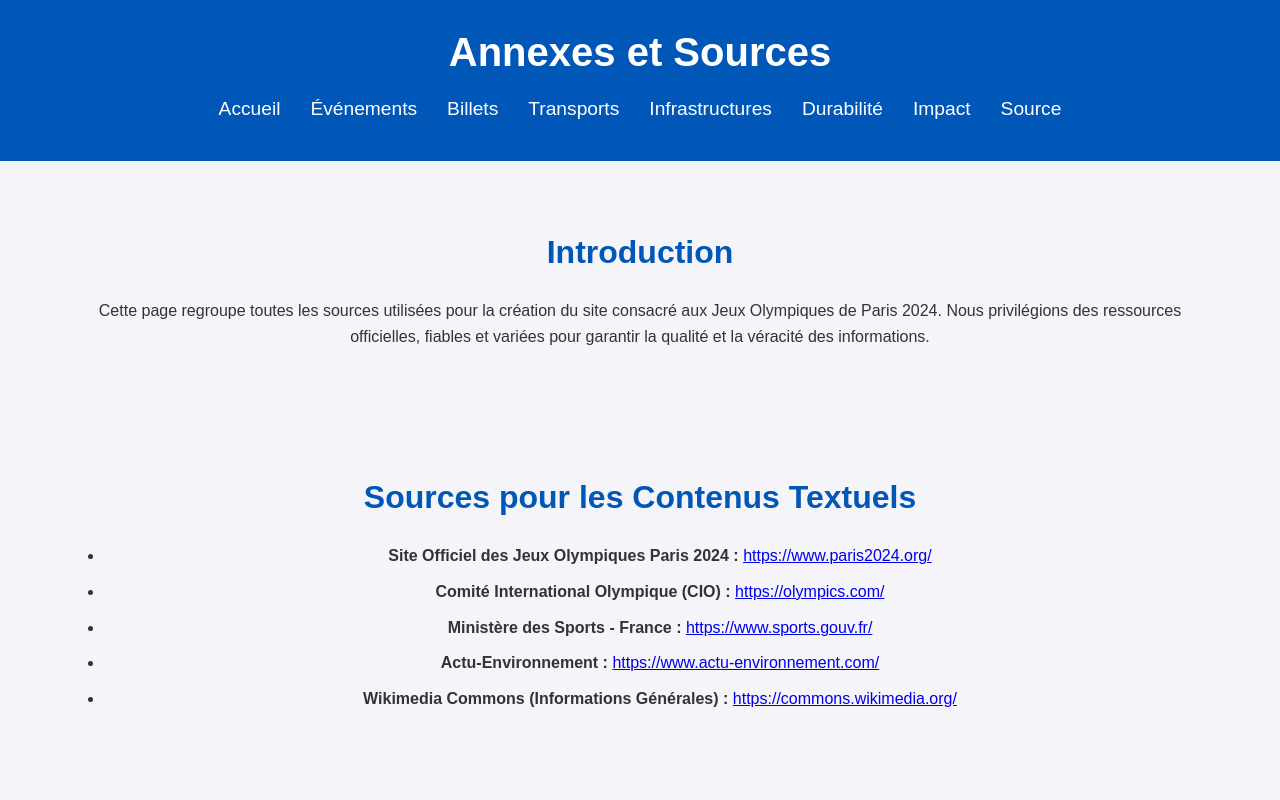
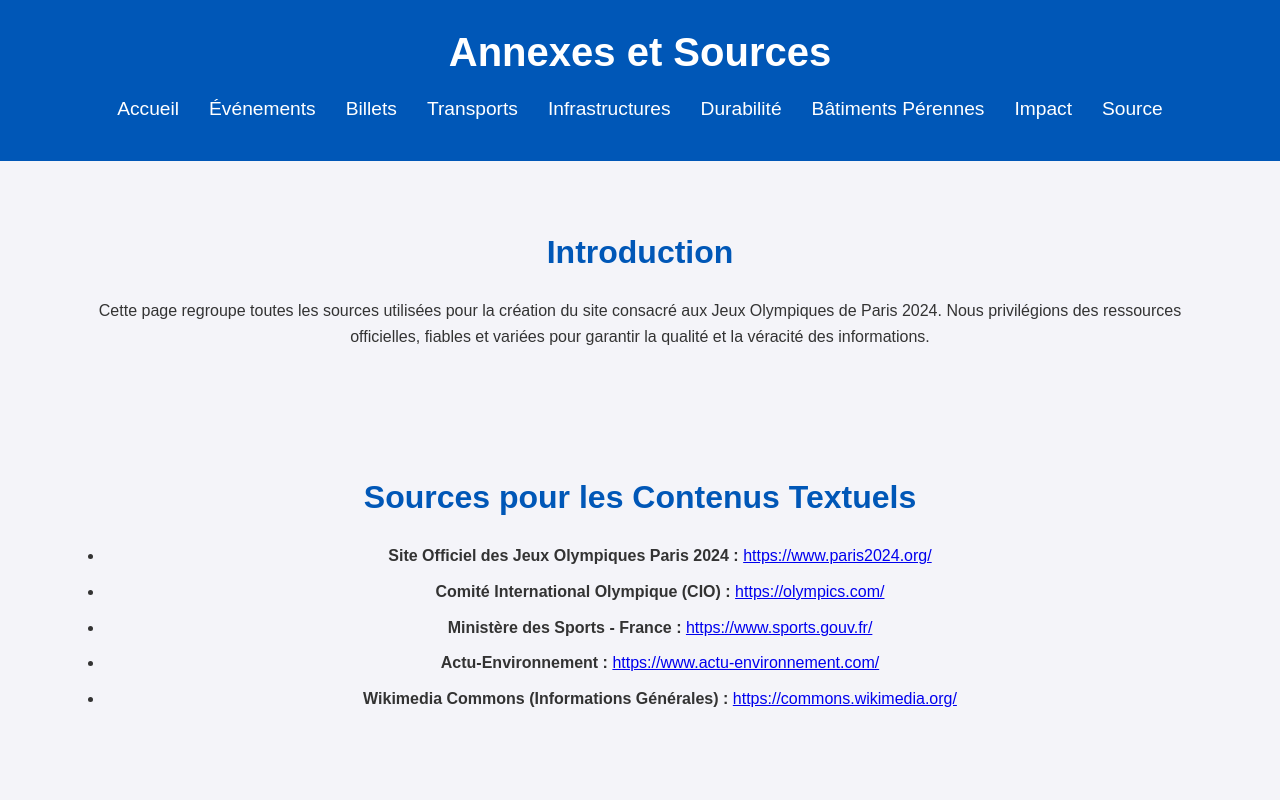
Before and after one commit to ThileepanEdvin/Site-JO28, a plain HTML site: page annexe.html in a window 1280 px wide. Shown: the top 800 px of the page. Drawn offline with Linux system fonts and the light colour scheme.

Commit message:
annexe.html

```diff
--- a/annexe.html
+++ b/annexe.html
@@ -19,6 +19,7 @@
                     <li><a href="https://thileepanedvin.github.io/Site-JO28/reseau.html">Transports</a></li>
                     <li><a href="https://thileepanedvin.github.io/Site-JO28/infrastructures.html">Infrastructures</a></li>
                     <li><a href="https://thileepanedvin.github.io/Site-JO28/environnement.html">Durabilité</a></li>
+                     <li><a href="https://thileepanedvin.github.io/Site-JO28/conservation.html">Bâtiments Pérennes</a></li>
                     <li><a href="https://thileepanedvin.github.io/Site-JO28/Impact.html">Impact</a></li>
                     <li><a href="https://thileepanedvin.github.io/Site-JO28/annexe.html">Source</a></li>
                 </ul>
```
